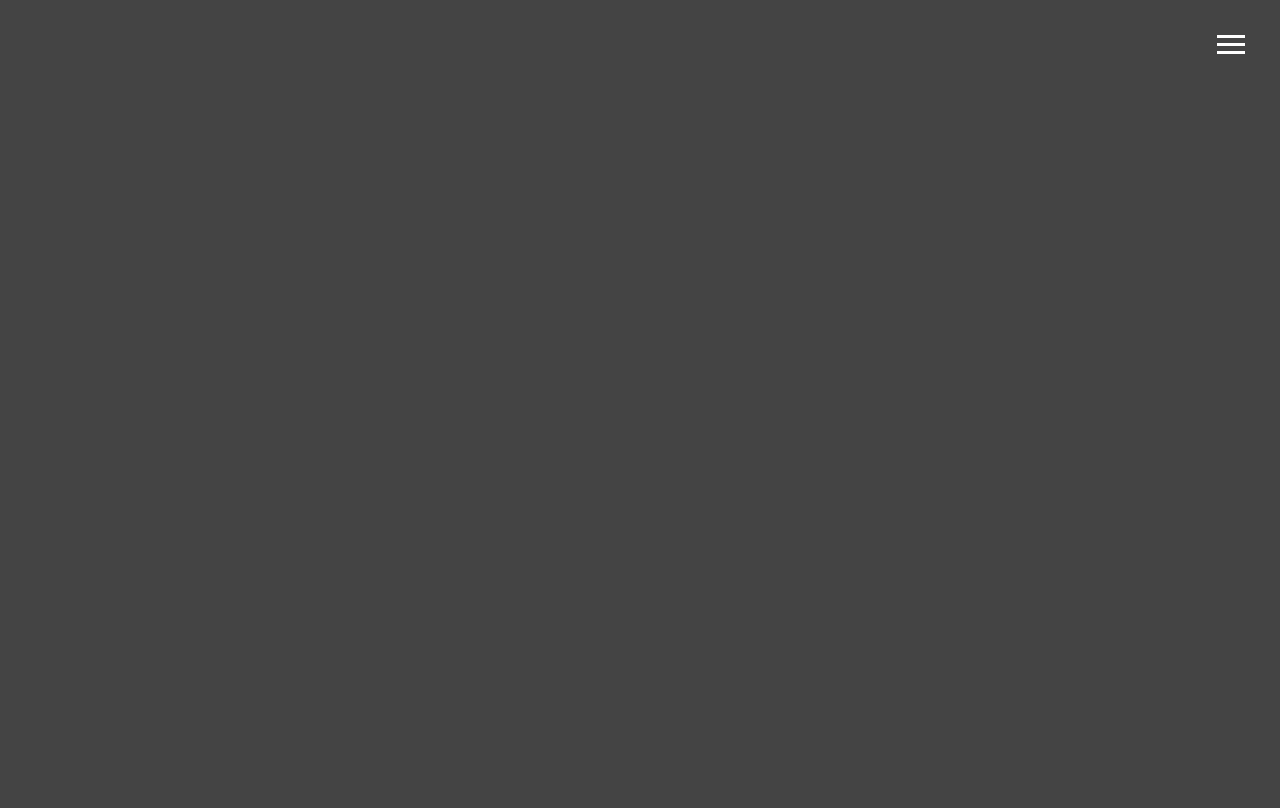
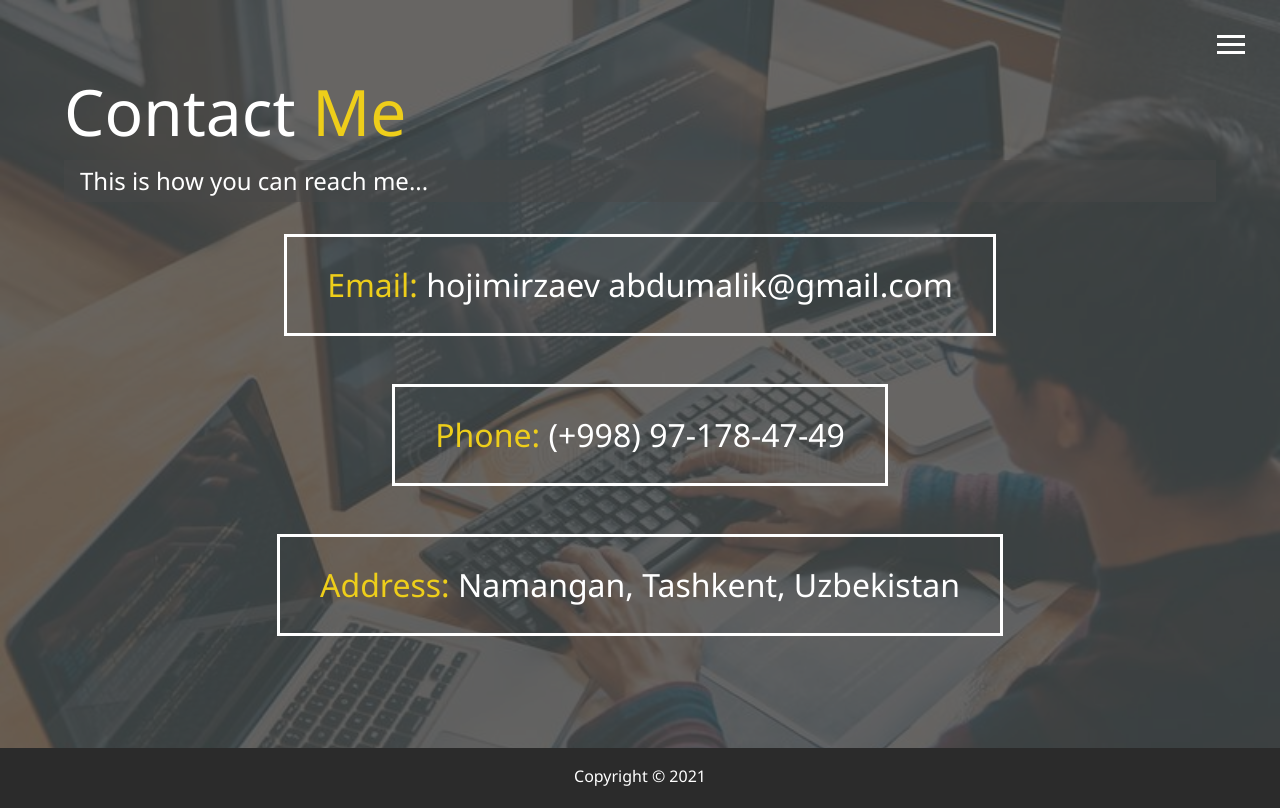
Before and after one commit to AbdumalikDev/Portfolio, a React (Create React App) app: page /contact in a window 1280 px wide. Built offline with nearby package versions, Linux system fonts and the light colour scheme.

Commit message:
commit on master

```diff
--- a/src/App.js
+++ b/src/App.js
@@ -11,8 +11,6 @@ function App() {
   return (
     <Router>
       <Fragment>
-        <Header />
-
         <Route path='/' component={HomeScreen} exact />
         <Route path='/about' component={AboutScreen} />
         <Route path='/contact' component={ContactScreen} />
--- a/src/components/Header.js
+++ b/src/components/Header.js
@@ -1,7 +1,7 @@
 import React, { useState } from 'react';
 import { Link } from 'react-router-dom';
 
-const Header = () => {
+const Header = ({ current }) => {
   const [showMenu, setShowMenu] = useState(false);
 
   const handleClick = () => {
@@ -25,23 +25,53 @@ const Header = () => {
         </div>
         <ul className={showMenu ? 'menu-nav show' : 'menu-nav'}>
           <li
-            className={showMenu ? 'nav-item current show' : 'nav-item current'}
+            className={
+              showMenu
+                ? current === 'home'
+                  ? 'nav-item current show'
+                  : 'nav-item show'
+                : 'nav-item current'
+            }
           >
             <Link to='/' className='nav-link'>
               Home
             </Link>
           </li>
-          <li className={showMenu ? 'nav-item show' : 'nav-item'}>
+          <li
+            className={
+              showMenu
+                ? current === 'projects'
+                  ? 'nav-item current show'
+                  : 'nav-item show'
+                : 'nav-item current'
+            }
+          >
             <Link to='/projects' className='nav-link'>
               My Projects
             </Link>
           </li>
-          <li className={showMenu ? 'nav-item show' : 'nav-item'}>
+          <li
+            className={
+              showMenu
+                ? current === 'about'
+                  ? 'nav-item current show'
+                  : 'nav-item show'
+                : 'nav-item current'
+            }
+          >
             <Link to='/about' className='nav-link'>
               About
             </Link>
           </li>
-          <li className={showMenu ? 'nav-item show' : 'nav-item'}>
+          <li
+            className={
+              showMenu
+                ? current === 'contact'
+                  ? 'nav-item current show'
+                  : 'nav-item show'
+                : 'nav-item current'
+            }
+          >
             <Link to='/contact' className='nav-link'>
               Contact Me
             </Link>
--- a/src/index.scss
+++ b/src/index.scss
@@ -1,6 +1,6 @@
 $primary-color: #444;
 $secondary-color: #eece1a;
-$show-home-img: false;
+$show-home-img: true;
 $home-image: url(./images/background.jpg);
 $background-opacity: 0.8;
 
--- a/src/screens/AboutScreen.js
+++ b/src/screens/AboutScreen.js
@@ -1,9 +1,11 @@
 import React, { Fragment } from 'react';
+import Header from '../components/Header';
 import './AboutScreen.scss';
 
 const AboutScreen = () => {
   return (
     <Fragment>
+      <Header current='about' />
       <main id='about'>
         <h1 className='lg-heading'>
           About <span className='text-secondary'>Me</span>
--- a/src/screens/ContactScreen.js
+++ b/src/screens/ContactScreen.js
@@ -1,7 +1,35 @@
-import React from 'react';
+import React, { Fragment } from 'react';
+import Header from '../components/Header';
+import './ContactScreen.scss';
 
 const ContactScreen = () => {
-  return <div></div>;
+  return (
+    <Fragment>
+      <Header current='contact' />
+      <main id='contact'>
+        <h1 className='lg-heading'>
+          Contact <span className='text-secondary'>Me</span>
+        </h1>
+        <h2 className='sm-heading'>This is how you can reach me...</h2>
+
+        <div className='boxes'>
+          <div>
+            <span className='text-secondary'>Email: </span>
+            hojimirzaev abdumalik@gmail.com
+          </div>
+          <div>
+            <span className='text-secondary'>Phone: </span>
+            (+998) 97-178-47-49
+          </div>
+          <div>
+            <span className='text-secondary'>Address: </span>
+            Namangan, Tashkent, Uzbekistan
+          </div>
+        </div>
+      </main>
+      <footer className='main-footer'>Copyright &copy; 2021</footer>
+    </Fragment>
+  );
 };
 
 export default ContactScreen;
--- /dev/null
+++ b/src/screens/ContactScreen.scss
@@ -0,0 +1,40 @@
+$primary-color: #444;
+$secondary-color: #eece1a;
+
+@mixin easeOut {
+  transition: all 0.4s ease-out;
+}
+
+@function set-text-color($color) {
+  @if (lightness($color) > 40) {
+    @return #000;
+  } @else {
+    @return #fff;
+  }
+}
+
+.boxes {
+  display: flex;
+  flex-wrap: wrap;
+  justify-content: space-evenly;
+  align-items: center;
+  margin-top: 1rem;
+
+  div {
+    font-size: 2rem;
+    padding: 1.5rem 2.5rem;
+    border: solid 3px #fff;
+    margin-bottom: 3rem;
+    @include easeOut();
+
+    &:hover {
+      padding: 0.5rem 1.5rem;
+      background: $secondary-color;
+      color: set-text-color($secondary-color);
+
+      span {
+        color: set-text-color($secondary-color);
+      }
+    }
+  }
+}
--- a/src/screens/HomeScreen.js
+++ b/src/screens/HomeScreen.js
@@ -1,9 +1,11 @@
 import React, { Fragment } from 'react';
 import { Link } from 'react-router-dom';
+import Header from '../components/Header';
 
 const HomeScreen = () => {
   return (
     <Fragment>
+      <Header current='home' />
       <main id='home'>
         <h1 className='lg-heading'>
           Abdumalik <span className='text-secondary'>Khojimirzaev</span>
--- a/src/screens/ProjectScreen.js
+++ b/src/screens/ProjectScreen.js
@@ -1,10 +1,12 @@
 import React, { Fragment } from 'react';
 import { Link } from 'react-router-dom';
+import Header from '../components/Header';
 import './ProjectScreen.scss';
 
 const ProjectScreen = () => {
   return (
     <Fragment>
+      <Header current='projects' />
       <main id='projects'>
         <h1 className='lg-heading'>
           My <span className='text-secondary'>Work</span>
```
